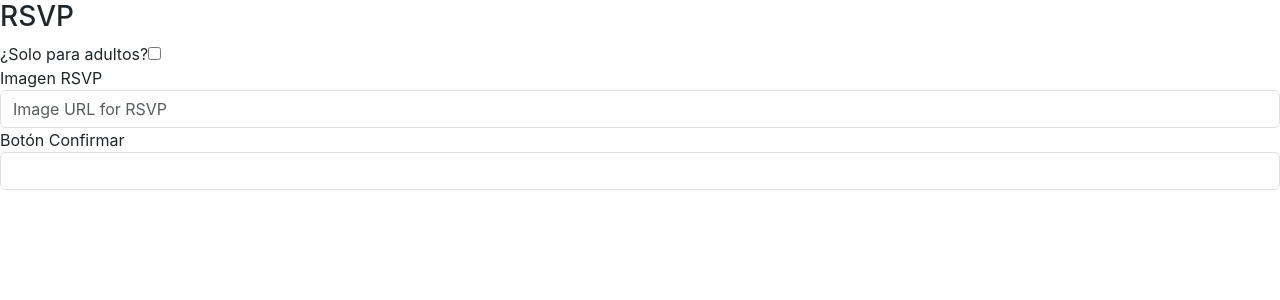
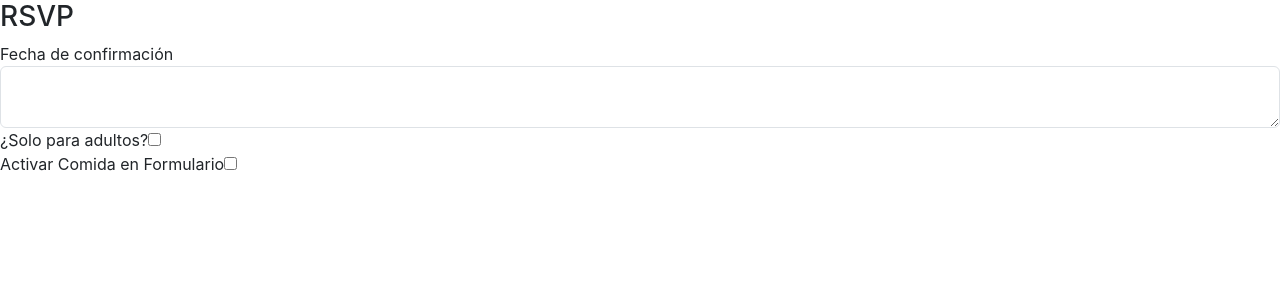
Before and after one commit to lportillo13/dw, a Next.js app: page /dashboard/RSVP in a window 1280 px wide. Shown: the top 300 px of the page. Built offline with nearby package versions, Linux system fonts and the light colour scheme.

Commit message:
Dashboard rsvp.js

```diff
--- a/pages/dashboard/RSVP.js
+++ b/pages/dashboard/RSVP.js
@@ -1,10 +1,74 @@
-// RSVP.js
 import React from 'react';
+import CloudImageUploader from './CloudImageUploader';
 
 export default function RSVP({ formData = {}, handleChange, coupleId }) {
   return (
     <div>
       <h3>RSVP</h3>
+
+      {/* Tipo de Regalo (conditional on activar_regalo) */}
+      {formData.activar_regalo && (
+        <div className="form-group">
+          <label>Tipo de Regalo</label>
+          <textarea
+            name="tipo_de_regalo"
+            className="form-control"
+            value={formData.tipo_de_regalo || ''}
+            onChange={handleChange}
+          />
+        </div>
+      )}
+
+      {/* Tipo de Regalo Inglés (conditional on activar_regalo and activar_ingles) */}
+      {formData.activar_regalo && formData.activar_ingles && (
+        <div className="form-group">
+          <label>Tipo de Regalo Inglés</label>
+          <textarea
+            name="tipo_de_regalo_ingles"
+            className="form-control"
+            value={formData.tipo_de_regalo_ingles || ''}
+            onChange={handleChange}
+          />
+        </div>
+      )}
+
+      {/* Fecha de confirmación (wysiwyg) */}
+      <div className="form-group">
+        <label>Fecha de confirmación</label>
+        <textarea
+          name="fecha_de_confirmacion"
+          className="form-control"
+          value={formData.fecha_de_confirmacion || ''}
+          onChange={handleChange}
+        />
+      </div>
+
+      {/* Fecha de confirmación Inglés (conditional on activar_ingles) */}
+      {formData.activar_ingles && (
+        <div className="form-group">
+          <label>Fecha de confirmación Inglés</label>
+          <textarea
+            name="fecha_de_confirmacion_ingles"
+            className="form-control"
+            value={formData.fecha_de_confirmacion_ingles || ''}
+            onChange={handleChange}
+          />
+        </div>
+      )}
+
+      {/* Imagen RSVP (conditional on activar_confirmacion) */}
+      {formData.activar_confirmacion && (
+        <CloudImageUploader
+          name="imagen_rsvp"
+          label="Imagen RSVP"
+          value={formData.imagen_rsvp || ''}
+          onChange={handleChange}
+          folder="rsvp"
+          coupleId={coupleId}
+        />
+      )}
+
+      {/* Solo para adultos? */}
       <div className="form-group">
         <label>¿Solo para adultos?</label>
         <input
@@ -14,10 +78,22 @@ export default function RSVP({ formData = {}, handleChange, coupleId }) {
           onChange={handleChange}
         />
       </div>
+
+      {/* Activar Comida en Formulario */}
+      <div className="form-group">
+        <label>Activar Comida en Formulario</label>
+        <input
+          type="checkbox"
+          name="activar_comida_en_formulario"
+          checked={Boolean(formData.activar_comida_en_formulario)}
+          onChange={handleChange}
+        />
+      </div>
+
+      {/* Adultos Texto (conditional on solo_para_adultos) */}
       {formData.solo_para_adultos && (
-        <>
         <div className="form-group">
-            <label>Texto para Adultos (Mensaje)</label>
+          <label>Adultos Texto</label>
           <textarea
             name="adultos_texto"
             className="form-control"
@@ -25,9 +101,12 @@ export default function RSVP({ formData = {}, handleChange, coupleId }) {
             onChange={handleChange}
           />
         </div>
-          {formData.activar_ingles && (
+      )}
+
+      {/* Adultos Texto Inglés (conditional on solo_para_adultos and activar_ingles) */}
+      {formData.solo_para_adultos && formData.activar_ingles && (
         <div className="form-group">
-              <label>Texto para Adultos (Inglés)</label>
+          <label>Adultos Texto Inglés</label>
           <textarea
             name="adultos_texto_ingles"
             className="form-control"
@@ -36,42 +115,6 @@ export default function RSVP({ formData = {}, handleChange, coupleId }) {
           />
         </div>
       )}
-        </>
-      )}
-      <div className="form-group">
-        <label>Imagen RSVP</label>
-        {/* You can use CloudImageUploader here if needed */}
-        <input
-          type="text"
-          name="imagen_rsvp"
-          className="form-control"
-          value={formData.imagen_rsvp || ''}
-          onChange={handleChange}
-          placeholder="Image URL for RSVP"
-        />
-      </div>
-      <div className="form-group">
-        <label>Botón Confirmar</label>
-        <input
-          type="text"
-          name="boton_confirmar"
-          className="form-control"
-          value={formData.boton_confirmar || ''}
-          onChange={handleChange}
-        />
-      </div>
-      {formData.activar_ingles && (
-        <div className="form-group">
-          <label>Botón Confirmar Inglés</label>
-          <input
-            type="text"
-            name="boton_confirmar_in"
-            className="form-control"
-            value={formData.boton_confirmar_in || ''}
-            onChange={handleChange}
-          />
-        </div>
-      )}
     </div>
   );
 }
```
Lines whose indentation alone changed are shown as unchanged.
